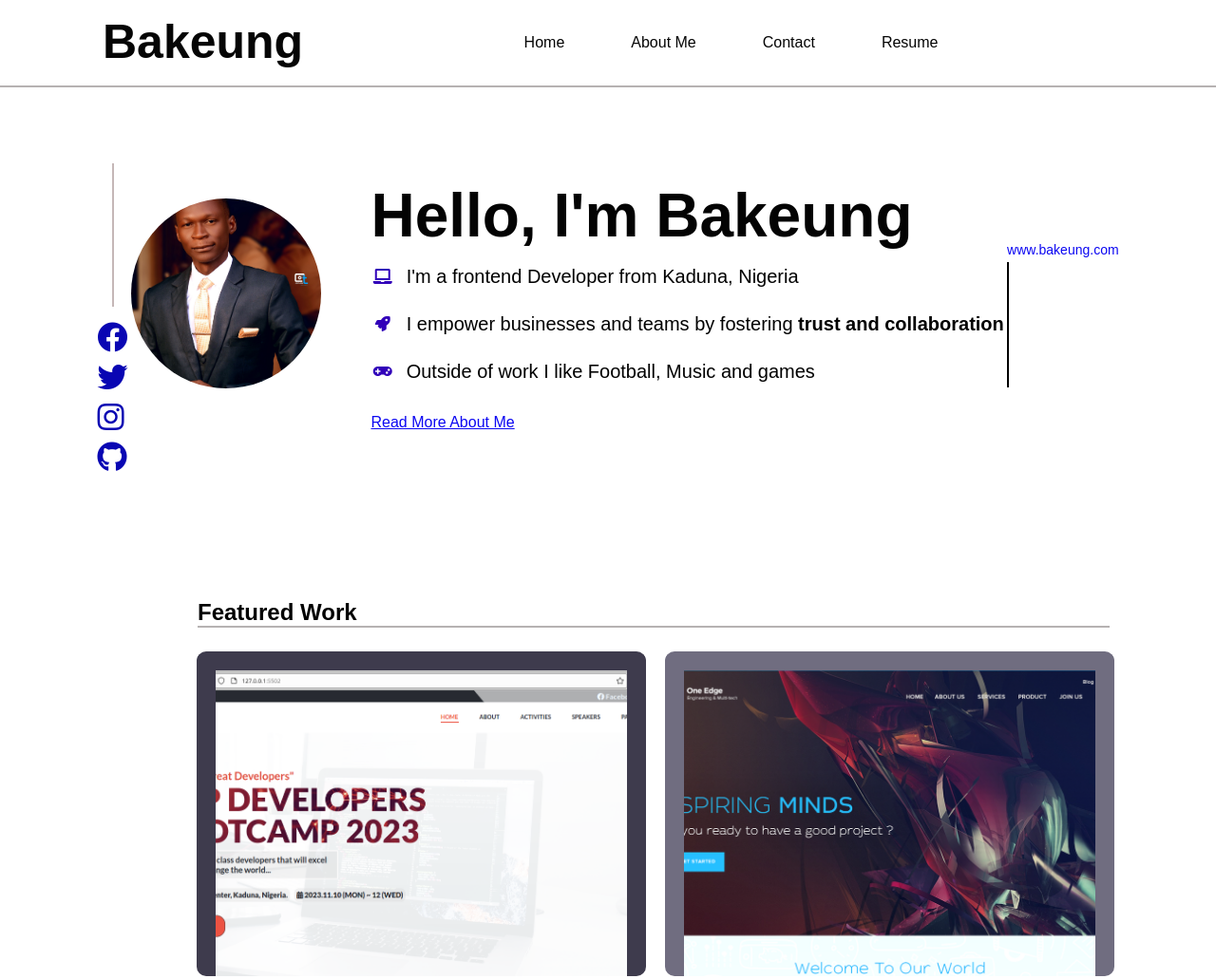
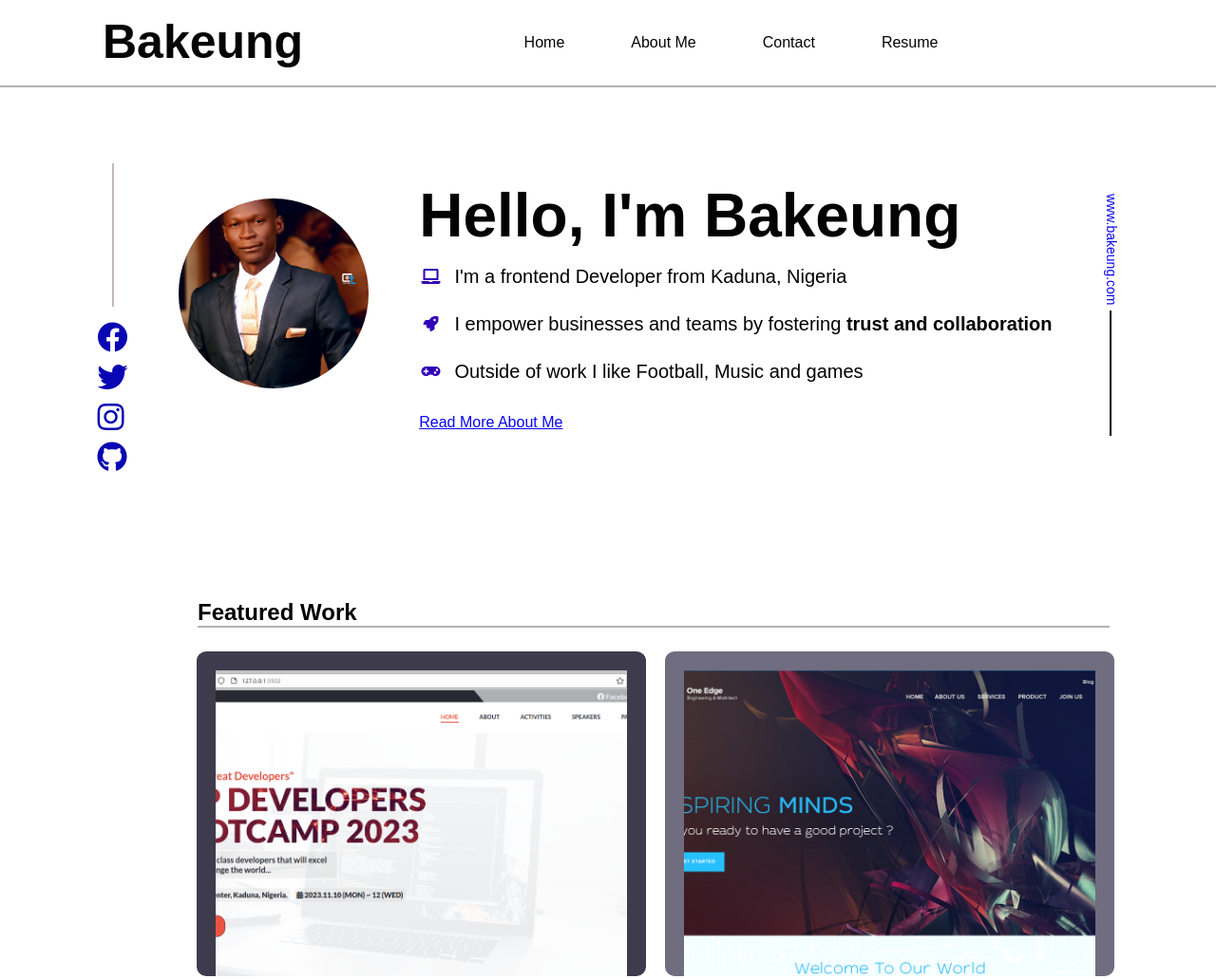
Before and after one commit to BlaizDickson/my_portfoilio, a website: page index.html in a window 1280 px wide. Shown: the top 1031 px of the page at 95% size. Drawn offline with nearby package versions, Linux system fonts and the light colour scheme.

Commit message:
made corrections to vertical text

```diff
--- a/style.css
+++ b/style.css
@@ -104,13 +104,14 @@ nav a:hover {
 .section1-last {
   display: flex;
   flex-direction: column;
+  align-items: center;
 }
 
 .vertical-text {
   font-weight: 400;
   font-size: 14px;
   color: #0c07f2;
-  writing-mode: sideways-rl;
+  writing-mode: vertical-lr;
 }
 
 .vertical-line2 {
@@ -118,7 +119,7 @@ nav a:hover {
   height: 130px;
   left: 1187.75px;
   top: 318.5px;
-  margin-right: 7px;
+  margin-right: 2px;
   border: 0.7px solid #000;
   margin-top: 5px;
 }
```
